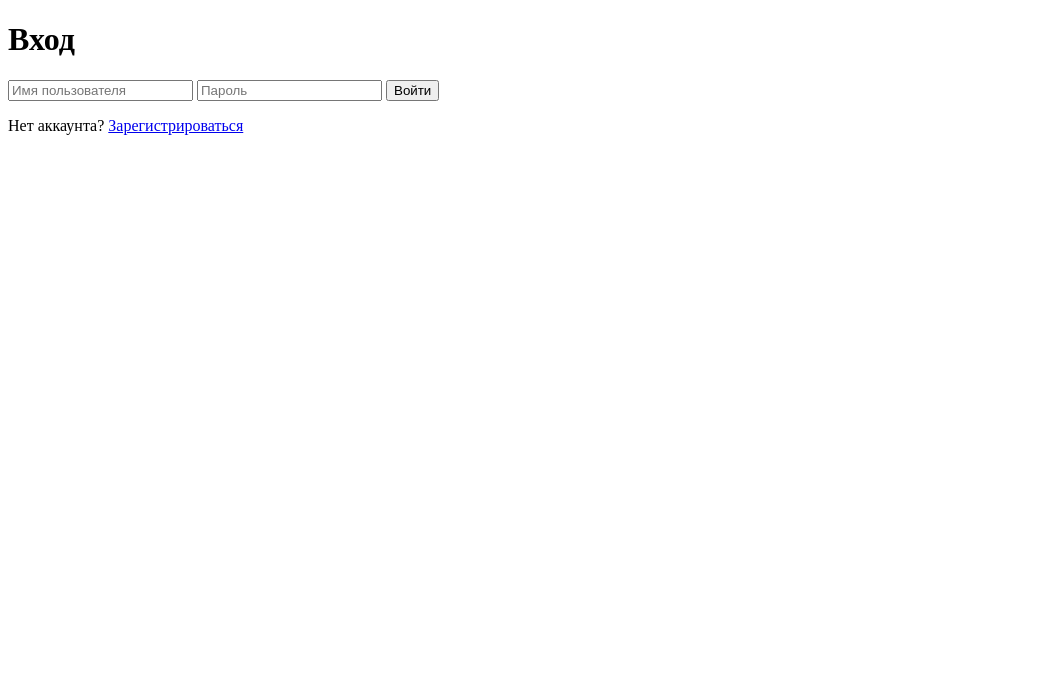
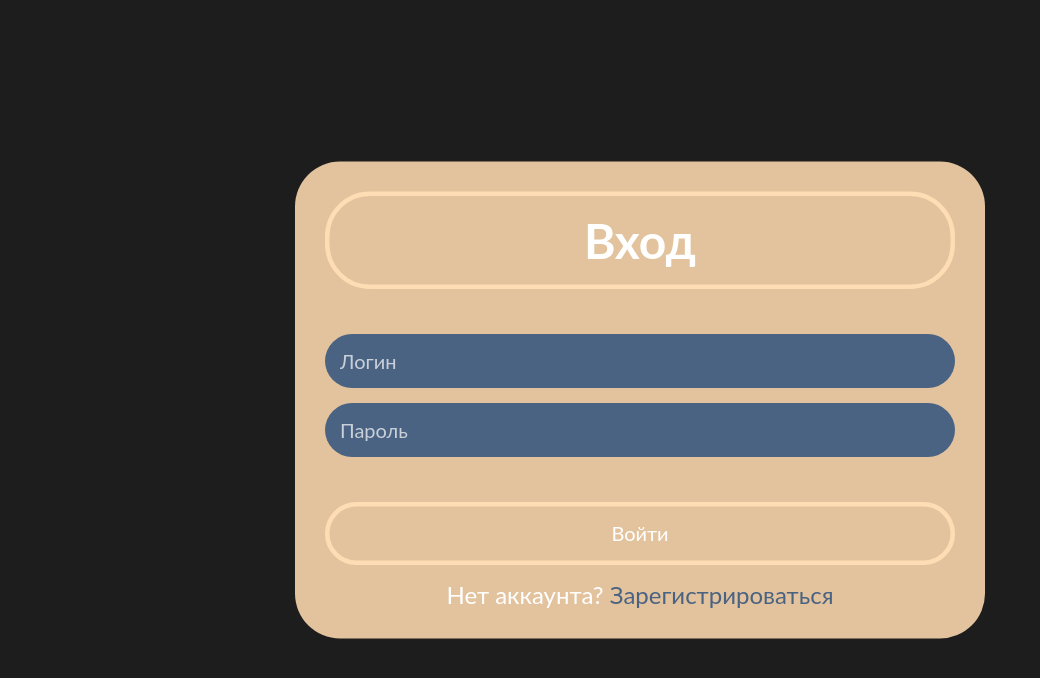
Before and after one commit to curiuwu/db_project, a Flask app: page /login in a window 1280 px wide. Shown: the top 678 px of the page, without its empty margins (0-1040 px from the left). Run offline with Flask 3, Linux system fonts and the light colour scheme.

Commit message:
Add login page styling and update login form

```diff
--- /dev/null
+++ b/app/static/css/login.css
@@ -0,0 +1,60 @@
+/* Секция с заголовком */
+.card-title-section {
+    border: 3px solid #ffddb4;          /* Жирная рамка бежевого цвета */
+    border-radius: 30px;                /* Сильно скругленные углы */
+    margin-bottom: 30px;                /* Большой отступ снизу */
+    padding: 10px;                      /* Внутренние отступы */
+    display: flex;                      /* Используем flexbox */
+    justify-content: center;            /* Центрирование по горизонтали */
+    align-items: center;                /* Центрирование по вертикали */
+}
+
+/* Заголовок внутри секции */
+.card-title-section h1 {
+    color: #ffffff;                     /* Белый цвет текста */
+    font-family: 'Lato', sans-serif;    /* Шрифт Lato */
+    font-weight: bold;                  /* Жирный шрифт */
+    font-size: 2rem;                    /* Крупный размер текста */
+    margin: 0;                          /* Убираем стандартные отступы */
+}
+
+/* Секция с полями ввода */
+.input-section {
+    align-items: center;                /* Центрирование элементов */
+    margin-bottom: 30px;                /* Отступ между секцией и кнопкой */
+}
+
+/* Поля ввода */
+.input {
+    margin-bottom: 10px;                /* Небольшой отступ между полями */
+}
+
+/* Убираем отступ у последнего поля */
+.input:last-child {
+    margin-bottom: 0;                   /* Убираем отступ у последнего поля */
+}
+
+/* Кнопка "Вход" */
+.login-btn {
+    width: 100%;                        /* На всю ширину контейнера */
+    padding: 10px;                      /* Внутренние отступы */
+    background: #4A6382;                /* Темно-синий фон */
+    color: #fff;                        /* Белый текст */
+    border: 3px solid #ffddb4;          /* Бежевая рамка */
+    border-radius: 30px;                /* Сильно скругленные углы */
+    cursor: pointer;                    /* Курсор-указатель */
+    transition: background 0.2s;        /* Плавное изменение фона */
+}
+
+/* Отключенная кнопка входа */
+.login-btn:disabled {
+    background: #E3C39D;                /* Светло-бежевый фон */
+    cursor: not-allowed;                /* Курсор "запрещено" */
+}
+
+/* Секция со ссылкой на регистрацию */
+.login-link {
+    text-align: center;                 /* Центрирование текста */
+    margin-top: 10px;                   /* Отступ сверху */
+    color: #ffffff;                     /* Белый цвет текста */
+}
--- a/app/templates/login.html
+++ b/app/templates/login.html
@@ -3,23 +3,43 @@
 <head>
     <meta charset="utf-8">
     <title>Вход</title>
+    <link rel="stylesheet" href="{{ url_for('static', filename='css/style.css') }}">
+    <link rel="stylesheet" href="{{ url_for('static', filename='css/login.css') }}">
 </head>
 <body>
-    <h1>Вход</h1>
-    {% with messages = get_flashed_messages() %}
-      {% if messages %}
-        <ul>
-          {% for message in messages %}
-            <li>{{ message }}</li>
-          {% endfor %}
-        </ul>
-      {% endif %}
-    {% endwith %}
-    <form method="POST" action="{{ url_for('auth.login', next=next) }}">
-        <input type="text" name="email" placeholder="Имя пользователя" required>
-        <input type="password" name="password" placeholder="Пароль" required>
-        <button type="submit">Войти</button>
-    </form>
-    <p>Нет аккаунта? <a href="{{ url_for('auth.register') }}">Зарегистрироваться</a></p>
+    <div class="container">
+        <div class="card">
+            <div class="card-title-section">
+                <h1>Вход</h1>
+            </div>
+            <form method="POST" action="{{ url_for('auth.login', next=next) }}">
+                <div class="input-section">
+                    <input type="text" class="input" name="email" placeholder="Логин" required>
+                    <input type="password" class="input" name="password" placeholder="Пароль" required>
+                </div>
+                <div>
+                    <button type="submit" class="login-btn button" id="login-btn" disabled>Войти</button>
+                </div>
+                <div class="login-link">
+                    Нет аккаунта? <a href="{{ url_for('auth.register') }}">Зарегистрироваться</a>
+                </div>
+            </form>
+        </div>
+    </div>
+    <script>
+        // Включение кнопки входа только при заполнении всех полей
+        function checkForm() {
+            const email = document.getElementsByName('email')[0].value.trim();
+            const password = document.getElementsByName('password')[0].value.trim();
+            const btn = document.getElementById('login-btn');
+            btn.disabled = !(email && password);
+        }
+        window.addEventListener('DOMContentLoaded', () => {
+            document.querySelectorAll('input').forEach(input => {
+                input.addEventListener('input', checkForm);
+            });
+            checkForm();
+        });
+    </script>
 </body>
 </html>
```
